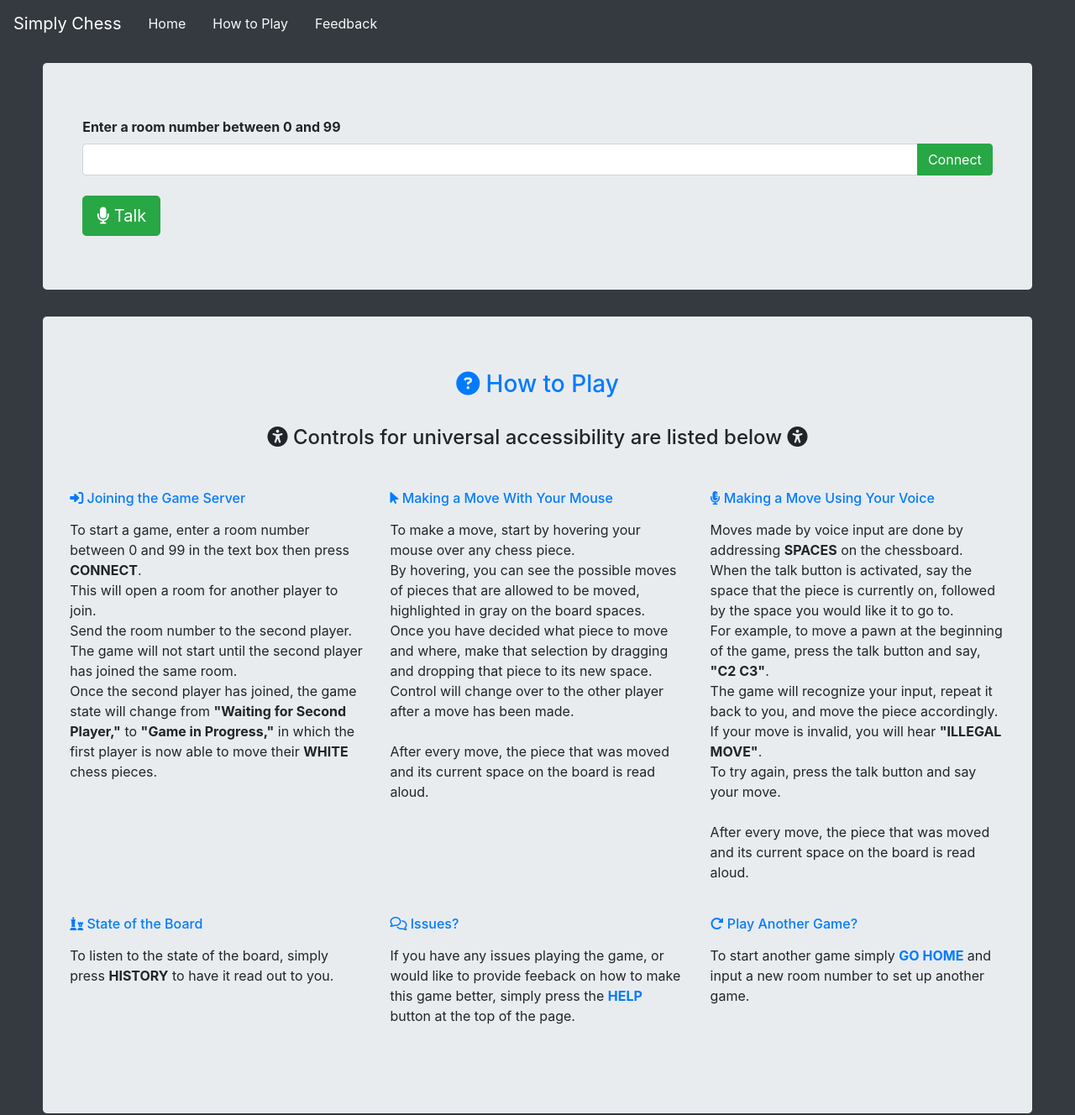
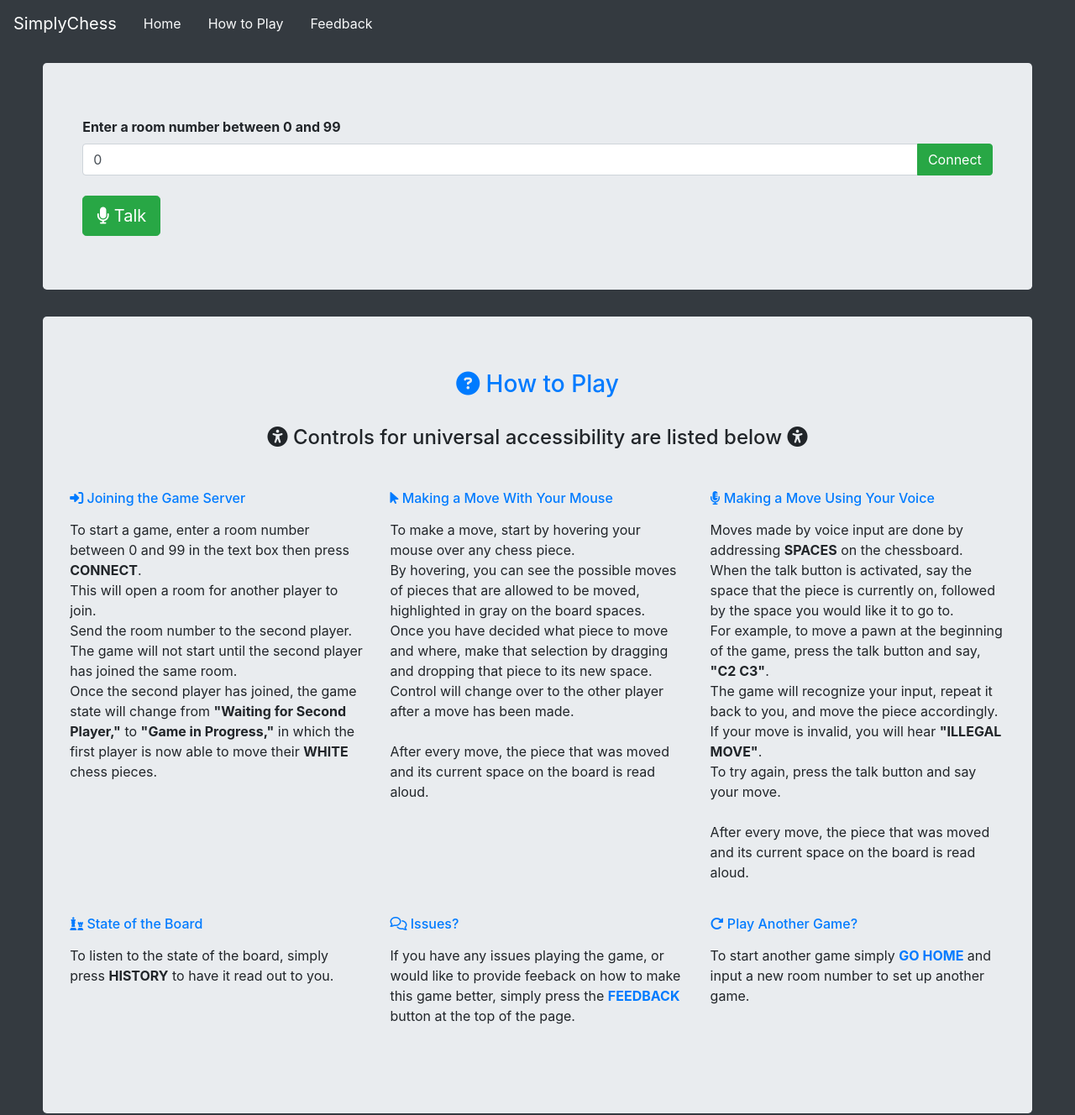
Before and after one commit to Shaunak1857/SimplyChess, a website: page index.html in a window 1280 px wide. Shown: the top 1328 px of the page at 84% size. Drawn offline with nearby package versions, Linux system fonts and the light colour scheme.

Commit message:
Set form value equal to 0 when first loading page

```diff
--- a/index.html
+++ b/index.html
@@ -46,7 +46,7 @@
   </script> -->
 
   <nav class="navbar navbar-expand-lg fixed-top navbar-dark bg-dark">
-    <a class="navbar-brand" href="#" onclick="location.reload()">Simply Chess</a>
+    <a class="navbar-brand" href="#" onclick="location.reload()">SimplyChess</a>
 
     <ul class="nav">
       <li class="nav-item active">
@@ -67,7 +67,7 @@
         <div class="form-group">
           <label class="font-weight-bold m-0 mb-2" id="roomNumbers" for="room">Enter a room number between 0 and 99</label>
           <div class="input-group">
-            <input type="number" id="room" min="0" max="99" class="form-control">
+            <input type="number" id="room" min="0" max="99" class="form-control" value="0">
             <div class="input-group-append">
               <button id="button" class="btn btn-success" type="button" onclick="connect()">Connect</button>
             </div>
@@ -145,7 +145,7 @@
         <h6 class="mb-3 text-primary"><i class="far fa-comments" href="https://github.com/Shaunak1857/SimplyChess/issues"></i> Issues?
         </h6>
         <p>If you have any issues playing the game,  or would like to provide feeback on how to make this game better,
-          simply press the <a href="https://github.com/Shaunak1857/SimplyChess/issues"target="_blank" rel="noopener noreferrer"><strong>HELP</strong></a> button at the top of the page.</p>
+          simply press the <a href="https://github.com/Shaunak1857/SimplyChess/issues"target="_blank" rel="noopener noreferrer"><strong>FEEDBACK</strong></a> button at the top of the page.</p>
       </div>
 
       <div class="col-md-6 col-lg-4 mb-4">
```
